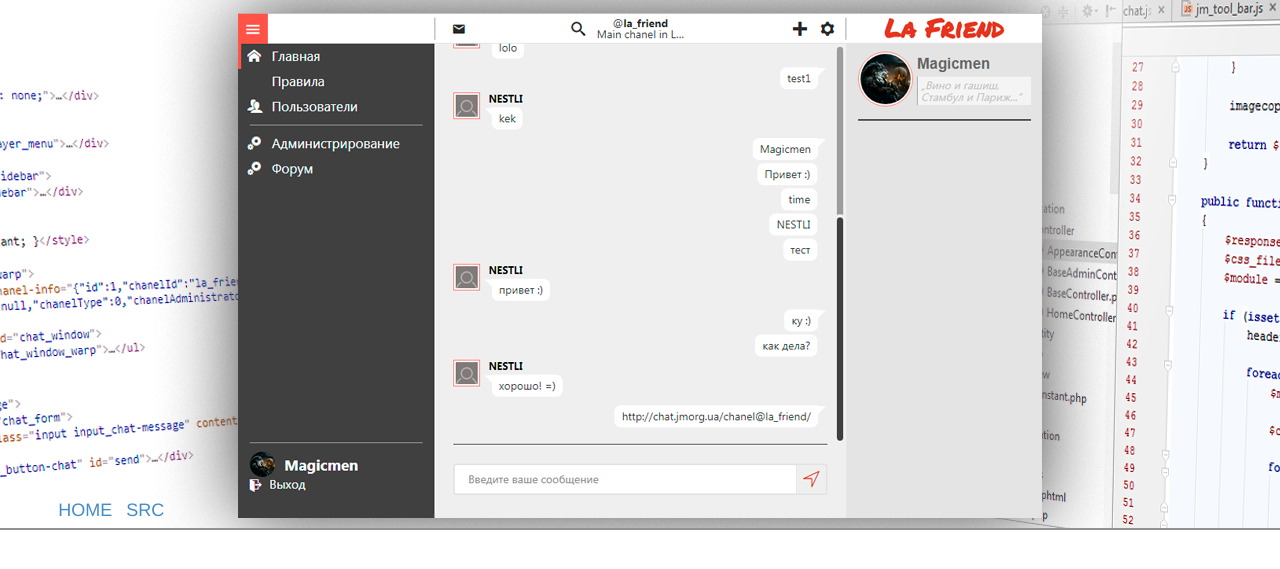
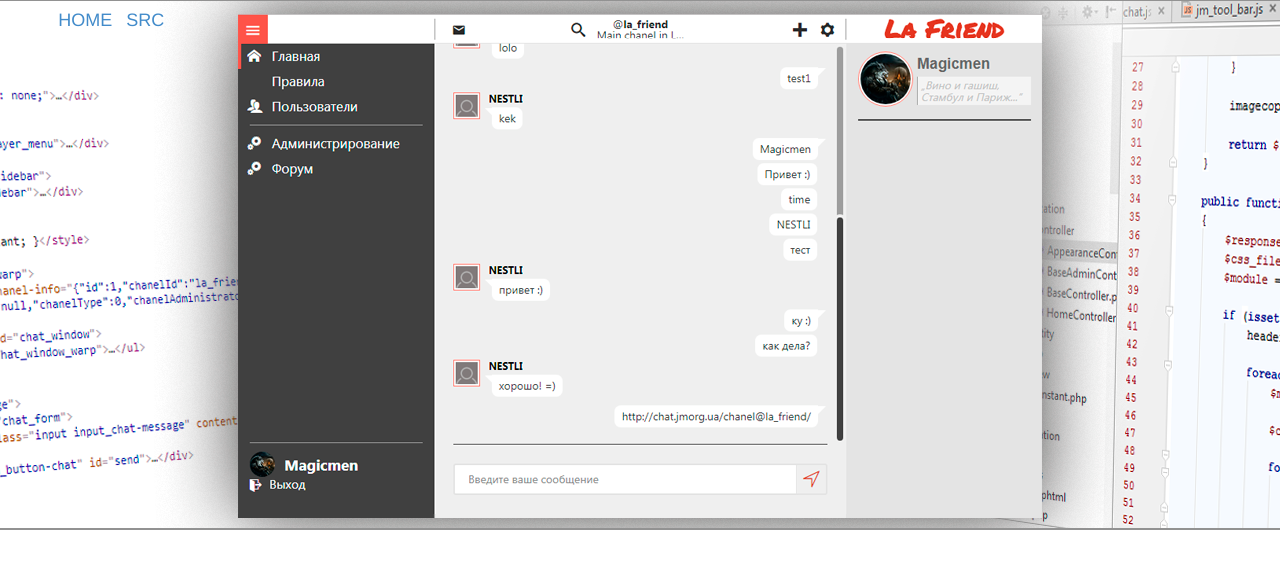
Before and after one commit to jm-organization/jm-organization.github.io, a Jekyll site: the page built from index.html, in a window 1280 px wide and 1400 px high. Shown: the top 569 px of the window. Built offline with Jekyll 4.4.1, drawn with Linux system fonts in a browser that asks for light colours.

```diff
--- a/_includes/jm_header.html
+++ b/_includes/jm_header.html
@@ -1,7 +1,6 @@
-<div class="jm-navigation-bar" id="navigationbar" >
-	<div class="navigation" id="navigation" >
-		<nav class="page-width" >
-			{% include jm_navigation.html %}
-		</nav>
-	</div>
+<div class="jm-navigation-bar" id="navigationbar" ></div>
+<div class="navigation" id="navigation" >
+	<nav class="page-width" >
+		{% include jm_navigation.html %}
+	</nav>
 </div>
--- a/assets/css/main.css
+++ b/assets/css/main.css
@@ -21,15 +21,15 @@ section {
     height: inherit;
     width: inherit;
     background: transparent; }
-    .jm-header .jm-navigation-bar .navigation {
-      position: absolute;
-      bottom: 2px;
+  .jm-header .navigation {
+    position: fixed;
+    top: 0;
     left: 0;
     width: inherit;
     height: 38px;
     background: inherit;
     border-top: 1px solid transparent; }
-      .jm-header .jm-navigation-bar .navigation nav > li {
+    .jm-header .navigation nav > li {
       line-height: 38px;
       font-size: 18px;
       padding: 0 7px;
```
Also changed, not shown: assets/css/main.sass (+15 -15 lines). Lines whose indentation alone changed are shown as unchanged.
